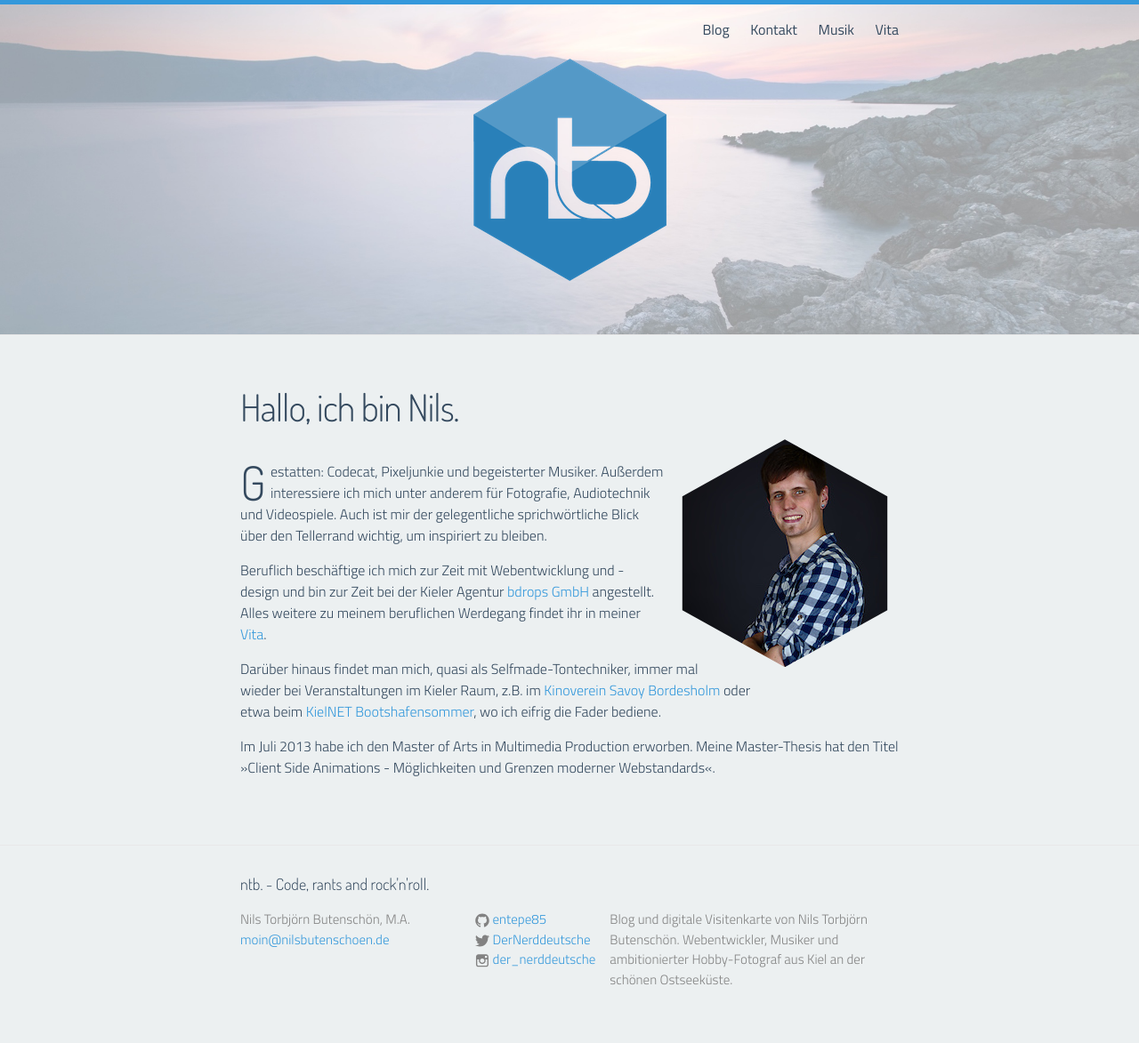
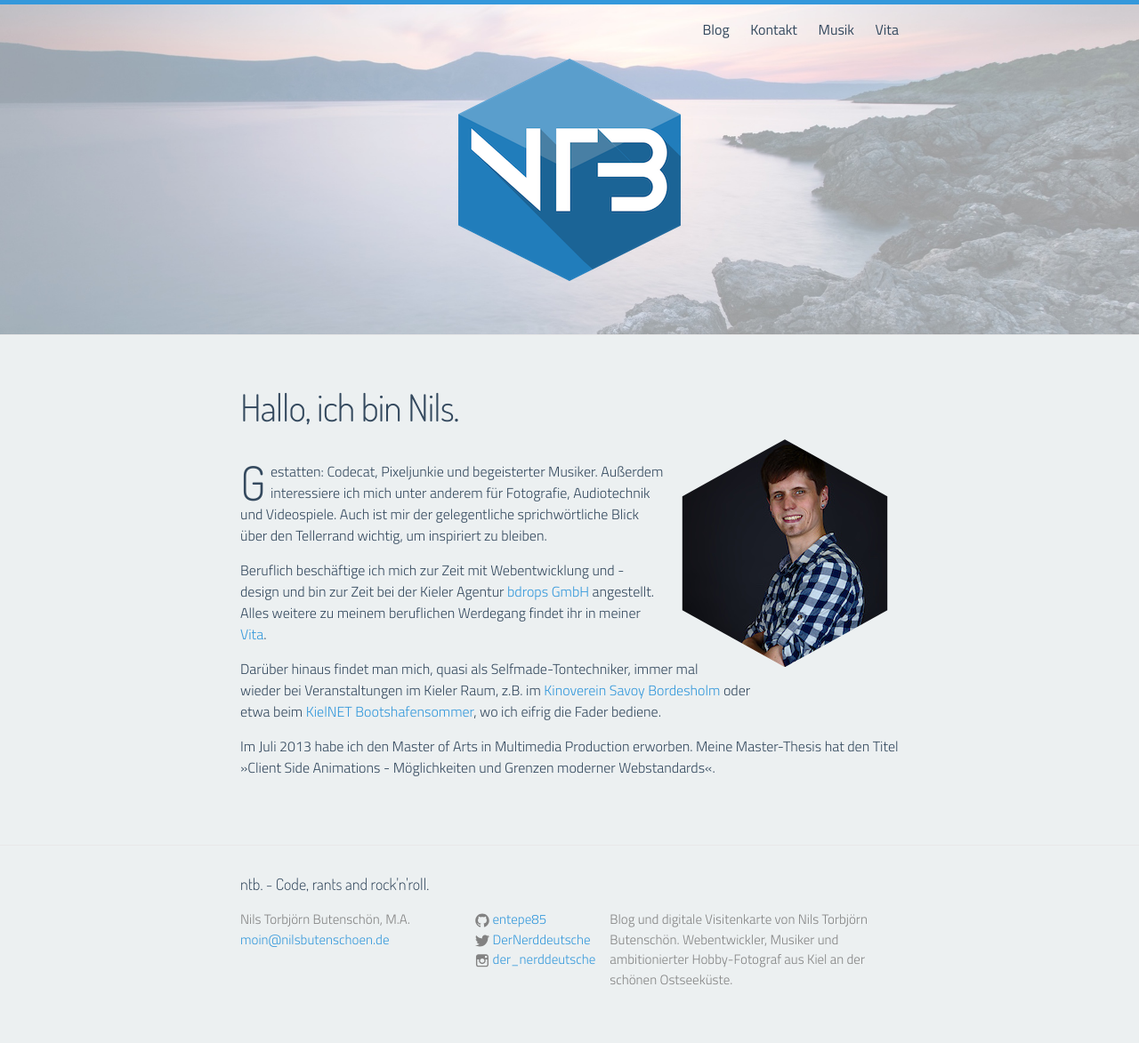
Before and after one commit to entepe85/nilsbutenschoen.de, a Jekyll site: the page built from index.html, in a window 1280 px wide. Shown: the whole page at 89% size. Built offline with Jekyll 4.4.1, drawn with Linux system fonts in a browser that asks for light colours; nearby versions of some CDN libraries.

Commit message:
Implement new logo.

```diff
--- a/_includes/header.html
+++ b/_includes/header.html
@@ -18,7 +18,7 @@
         </div>
     </nav>
     </a>
-    <a class="site-title" href="{{ site.baseurl }}/"><img id="site-logo" src="{{ "/assets/img/logo.png" | prepend: site.url }}" srcset="{{ "/assets/img/logo-2x.png 2x" | prepend: site.url }}"></a>
+    <a class="site-title" href="{{ site.baseurl }}/"><img id="site-logo" src="{{ "/assets/img/logo_new.png" | prepend: site.url }}" srcset="{{ "/assets/img/logo-2x_new.png 2x" | prepend: site.url }}"></a>
   </div>
 
 </header>
```
Also changed, not shown: assets/img/logo_new-2x.png (added), assets/img/logo_new.png (added).
